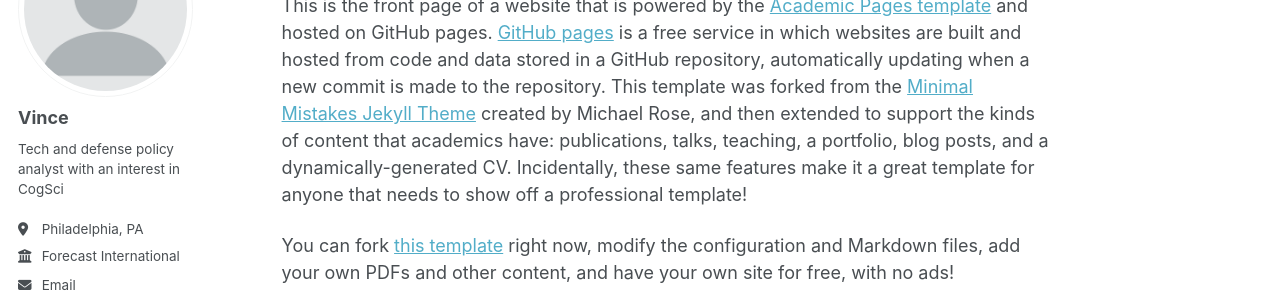
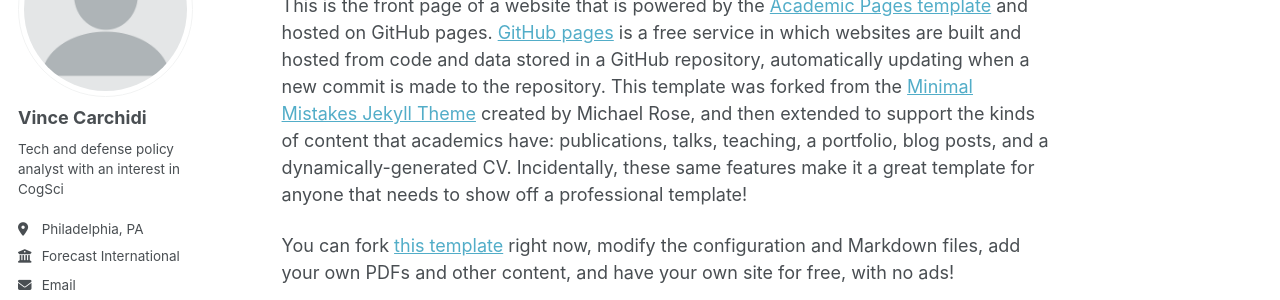
Before and after one commit to vcarchidi/professional-page, a Jekyll site: the page built from _pages/about.md, in a window 1280 px wide. Shown: the part 177-477 px from the top of the page. Built offline with Jekyll 4.4.1, drawn with Linux system fonts in a browser that asks for light colours; some web fonts are replaced; a script that is not in the unit is left out.

Commit message:
Update _config.yml

```diff
--- a/_config.yml
+++ b/_config.yml
@@ -23,7 +23,7 @@ repository               : "academicpages/academicpages.github.io"
 author:
   # Biographic information
   avatar           : "profile.png"
-  name             : "Vince"
+  name             : "Vince Carchidi"
   pronouns         : # example: "she/her"
   bio              : "Tech and defense policy analyst with an interest in CogSci"
   location         : "Philadelphia, PA"
```
